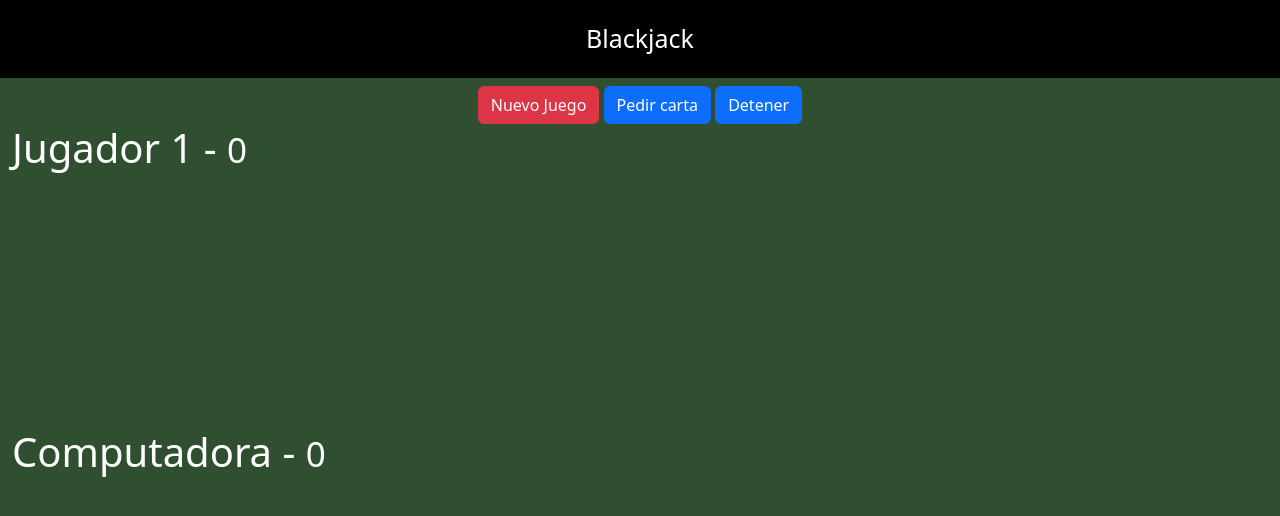
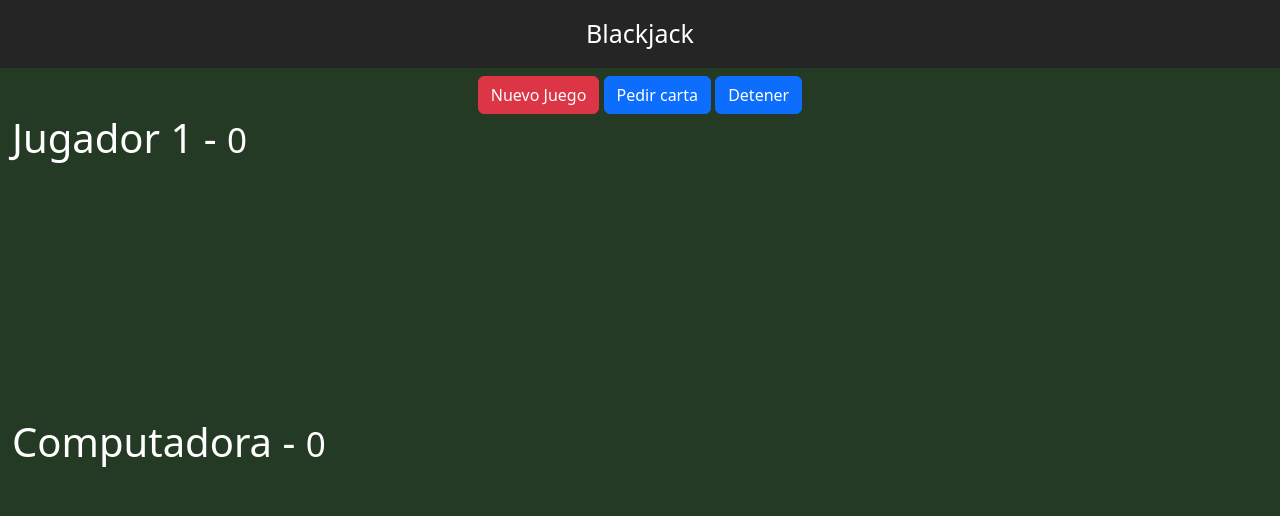
Before and after one commit to Daniuh/Js-BlackJack-Vite, a website built with Vite: page index.html in a window 1280 px wide. Built offline with nearby package versions, Linux system fonts and the light colour scheme.

Commit message:
Se arregla el diseño de la app

```diff
--- a/src/style.css
+++ b/src/style.css
@@ -1,21 +1,27 @@
 html, body {
   margin: 0px;
-  background-color: #2F4F30;
+  background-color: #253a25;
   color: white;
+  margin: 0;
+  padding: 0;
+  width: 100%;
+  height: 100%;
+  overflow-x: hidden;
+  overflow-y: hidden;
 }
 
 
 .titulo {
   text-align: center;
-  background-color: black;
+  background-color: rgb(38, 37, 37);
   color: white;
-  padding: 20px;
+  padding: 15px;
   font-size: 25px;
 }
 
 .carta {
   position: relative;
-  width: 150px;
+  width: 140px;
   left: 100px;
   margin-left: -75px;
 }
```
